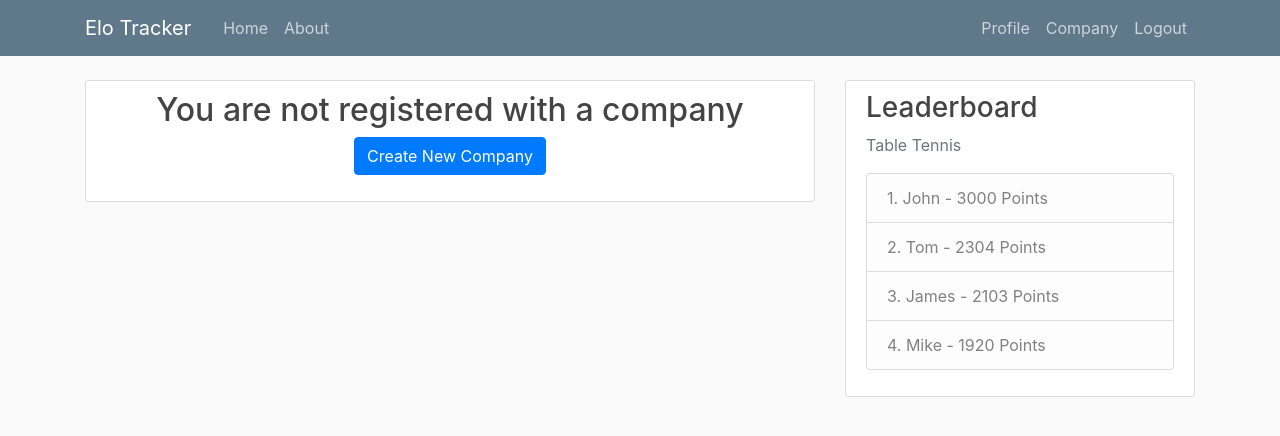
After one commit to steph-wong-15/Elo-Tracker-Web-App, a Django app: page /company/ in a window 1280 px wide. The commit adds this page. Shown: the top 436 px of the page. Run offline with Django 3.2, Linux system fonts and the light colour scheme; the visitor is signed in with stand-in values (Sample User, id 1); some libraries are stand-ins or nearby versions.

Commit message:
added ability to add company added page to display company data games now bind to company on create

```diff
--- a/stats/templates/stats/base.html
+++ b/stats/templates/stats/base.html
@@ -34,8 +34,9 @@
                   <div class="navbar-nav">
                     {% if user.is_authenticated %}
                       <a class="nav-item nav-link" href="{% url 'profile' %}">Profile</a>
+                      <a class="nav-item nav-link" href="{% url 'stats-company' %}">Company</a>
                       <a class="nav-item nav-link" href="{% url 'logout' %}">Logout</a>
-                      <a class="nav-item nav-link" href="{% url 'stats-createCompany' %}">Add Company</a>
+
                     {% else %}
                       <a class="nav-item nav-link" href="{% url 'login' %}">Login</a>
                       <a class="nav-item nav-link" href="{% url 'register' %}">Register</a>
--- /dev/null
+++ b/stats/templates/stats/company.html
@@ -0,0 +1,22 @@
+{% extends "stats/base.html" %}
+{% load static %}
+{% block content %}
+<div class="content-section">
+    {%if company %}
+            <div class="media">
+                <img class="rounded-circle account-img" src="{{ user.profile.image.url }}">
+                <div class="media-body">
+                    <h2 class="account-heading">{{ company.name }}</h2>
+                    <p class="text-secondary">{{ company.admin }}</p>
+                </div>
+            </div>
+    {% else %}
+    <div class="row mb-3">
+        <div class="col text-center">
+            <h2>You are not registered with a company</h2>
+            <a href="{% url 'stats-createCompany' %}" class="btn btn-primary">Create New Company</a>
+        </div>
+    </div>
+    {% endif %}
+</div>
+{% endblock content %}
--- a/stats/urls.py
+++ b/stats/urls.py
@@ -8,4 +8,5 @@ urlpatterns = [
     path('game/<slug:slug>/', views.GameDetailView.as_view(), name='stats-game'),
     path('results/', views.results, name='stats-results'),
     path('createCompany/', views.createCompany, name='stats-createCompany'),
+    path('company/', views.company, name='stats-company'),
 ]
--- a/stats/views.py
+++ b/stats/views.py
@@ -1,9 +1,10 @@
 from django.shortcuts import render, redirect
 from django.contrib import messages
 from .forms import GameRegisterForm,AddResultsForm,CreateCompanyForm
-from .models import Game,Match
+from .models import Company, Game,Match
 from django.views.generic.detail import DetailView
 from django.contrib.auth.mixins import LoginRequiredMixin
+from django.contrib.auth.decorators import login_required
 
 def home(request):
     Games = Game.objects.all()
@@ -51,15 +52,21 @@ class ResultsDetailView(DetailView, LoginRequiredMixin):
     slug_url_kwarg = 'slug'
 
 
+@login_required
+def company(request):
+    company = request.user.profile.company
+    context = {'company': company}
 
-
+    return render(request, 'stats/company.html',context)
 
 def createCompany(request):
     if request.method == 'POST':
         form = CreateCompanyForm(request.POST)
         if form.is_valid():
-            form.save()
-            messages.success(request, f'Your game has been created!')
+            company = form.save()
+            request.user.profile.company=company
+            request.user.save()
+            messages.success(request, f'Your company has been created!')
             return redirect('stats-home')
     else:
         form = CreateCompanyForm()
--- a/users/models.py
+++ b/users/models.py
@@ -6,6 +6,7 @@ from stats.models import Company
 class Profile(models.Model):
     user = models.OneToOneField(User, on_delete=models.CASCADE)
     image = models.ImageField(default='default.jpg', upload_to='profile_pics')
+    company = models.ForeignKey(Company, on_delete=models.CASCADE,null=True)
 
     def __str__(self):
         return f'{self.user.username} Profile'
```
Also changed, not shown: stats/models.py (+3 -6 lines), stats/migrations/0012_auto_20211126_0834.py (added), users/migrations/0002_profile_company.py (added).
